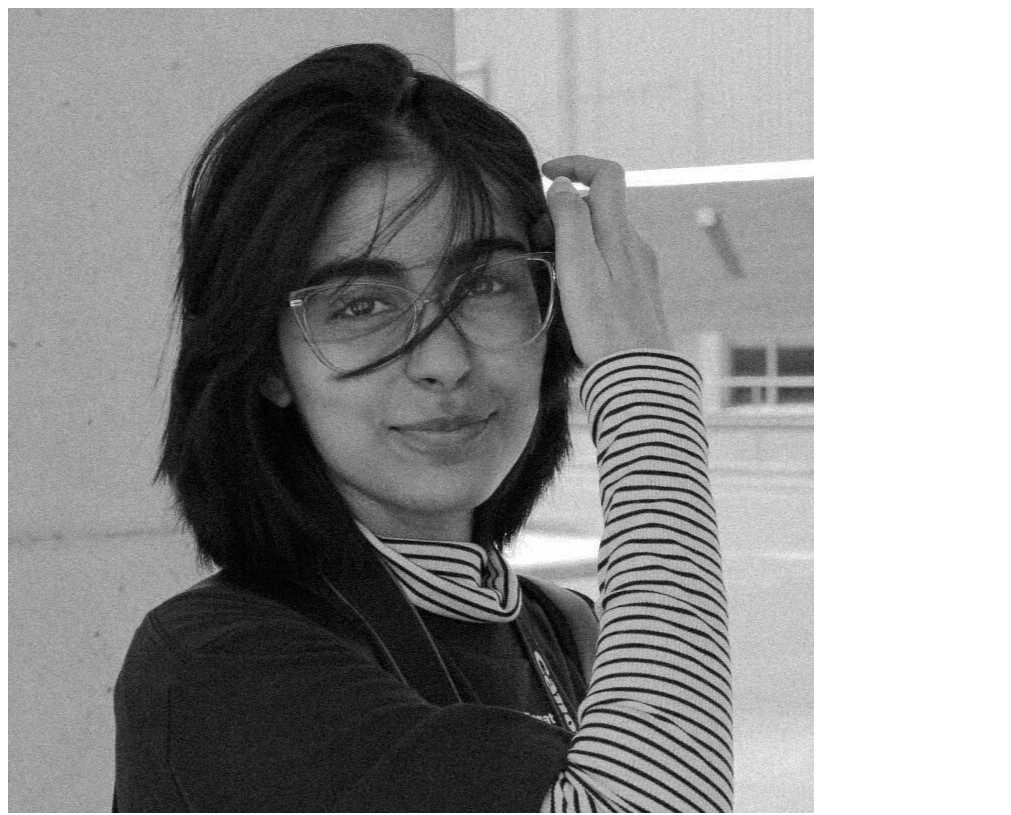
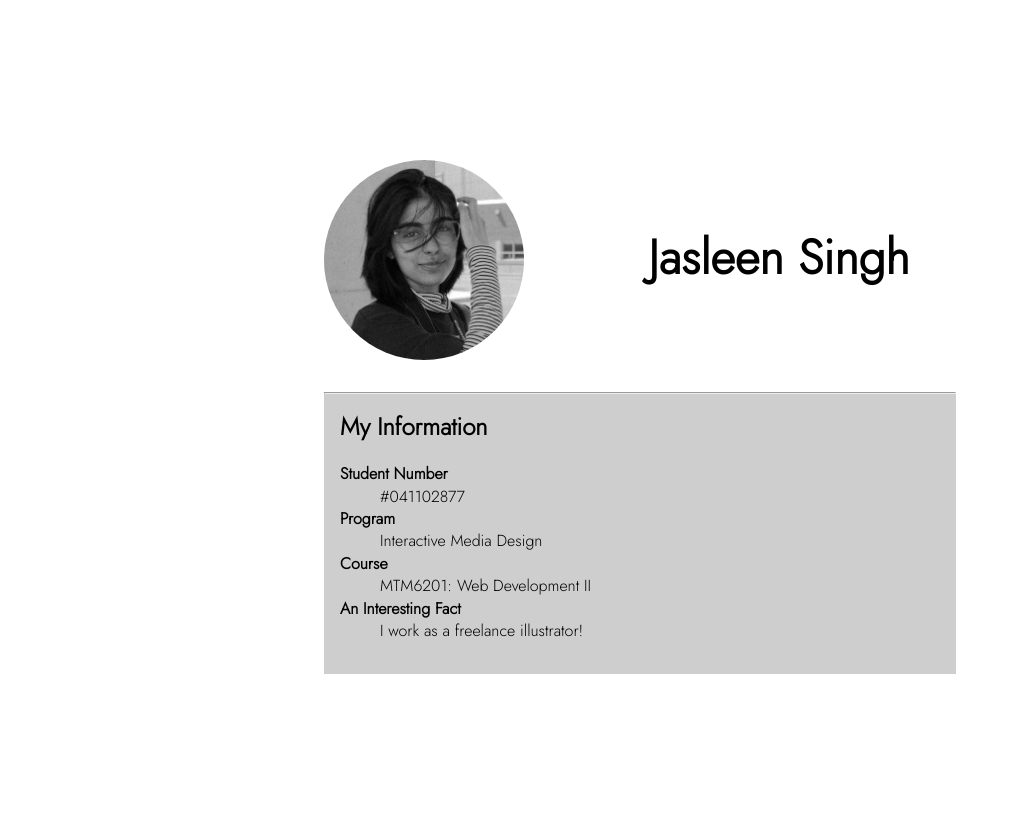
Before and after one commit to sing2032/mtm6201-week1, a plain HTML site: page index.html in a window 1280 px wide. Shown: the top 815 px of the page, without its empty margins (0-1011 px from the left). Drawn offline with Linux system fonts and the light colour scheme.

Commit message:
adds css styling

```diff
--- a/css/main.css
+++ b/css/main.css
@@ -0,0 +1,59 @@
+*{
+    box-sizing: border-box;
+}
+
+body{
+    font-family: 'Jost', sans-serif;
+    line-height: 1.4;
+}
+
+.wrapper{
+    margin:10rem auto;
+    max-width: 50%;
+
+}
+
+
+
+img{
+    width: 200px;
+    border-radius: 50%;
+    display: inline;
+}
+
+h1{
+
+    margin-top:4rem ;
+    font-size: 3rem;
+    white-space: nowrap;
+}
+
+
+header{
+    display:grid;
+    grid-template-columns: repeat(2, 1fr);
+    gap: 1rem;
+
+}
+
+main{
+    background-color: rgb(206, 206, 206);
+
+    padding:1rem 0 1rem 1rem;
+
+}
+
+hr{
+    margin-bottom: 0;
+    margin-top:2rem;
+
+
+}
+
+h2{
+    margin-top:0;
+}
+
+dt{
+    font-weight: bold;
+}
--- a/index.html
+++ b/index.html
@@ -3,14 +3,19 @@
 <head>
     <meta charset="UTF-8">
     <meta name="viewport" content="width=device-width, initial-scale=1.0">
+    <link rel="stylesheet" href="css/main.css">
+    <link href="https://fonts.googleapis.com/css2?family=Jost:wght@300&display=swap" rel="stylesheet">
+
     <title>Jasleen Singh</title>
 </head>
 <body>
-    <header>
+    <div class="wrapper">
+        <header class="header-grid">
             <img src="images/photo_1.jpg">
             <h1>Jasleen Singh</h1>
 
         </header>
+        <hr>
         <main>
             <h2>My Information</h2>
             <dl>
@@ -27,6 +32,7 @@
                 <dd>I work as a freelance illustrator!</dd>
             </dl>
         </main>
+    </div>
 
 </body>
 </html>
```
Lines whose indentation alone changed are shown as unchanged.
